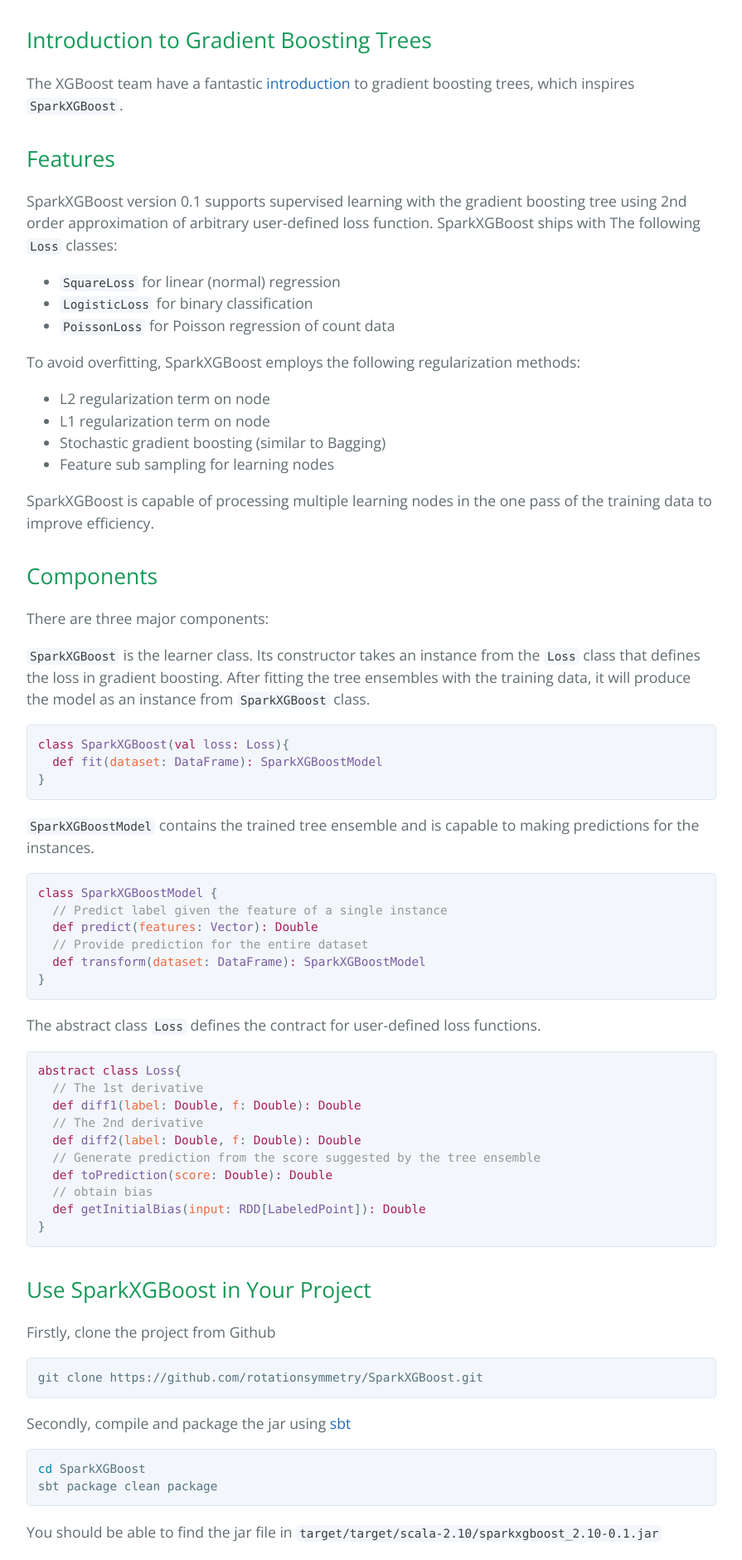
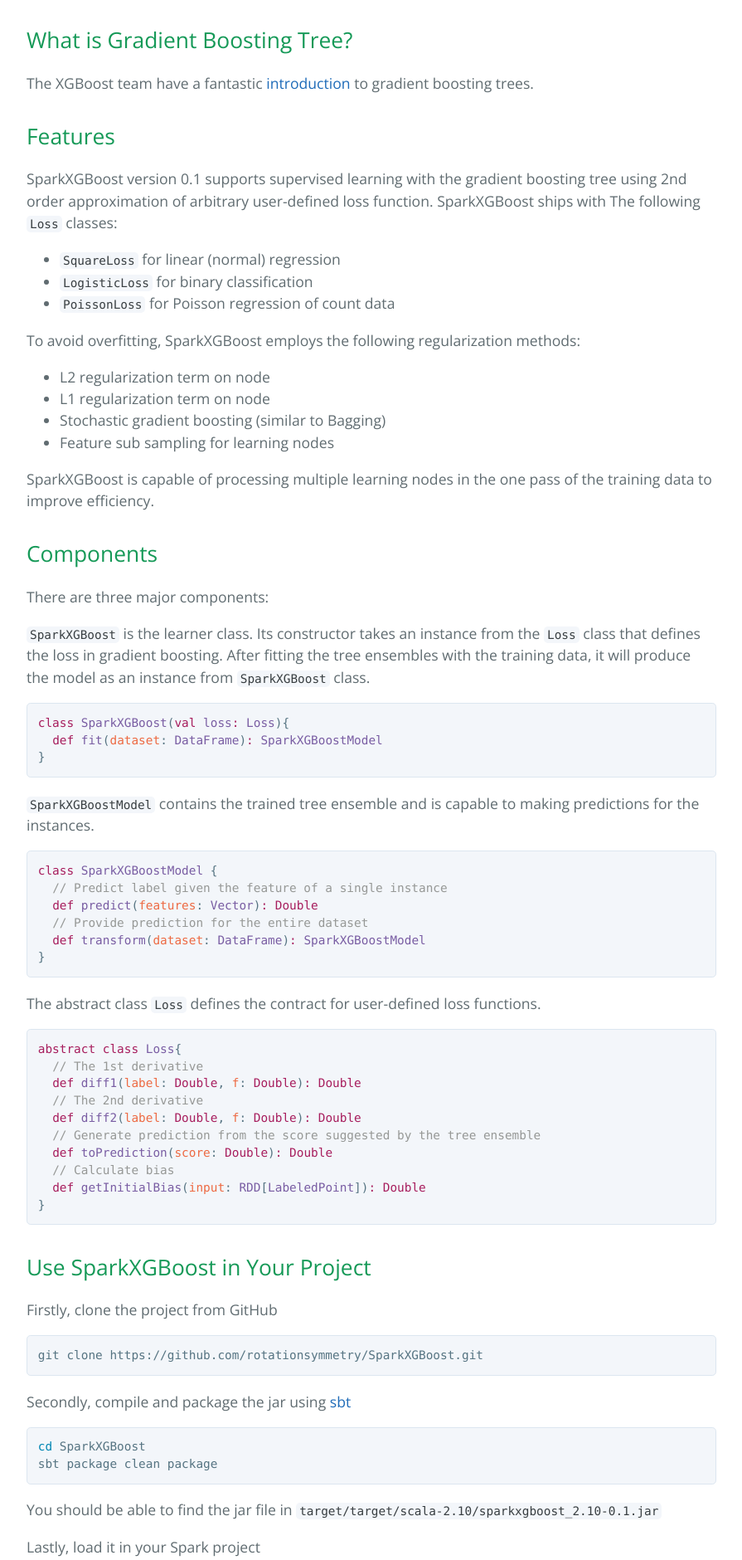
Before and after one commit to SatyaRaghuNandan/sparkxgboost, a plain HTML site: page index.html in a window 1280 px wide. Shown: the part 862-2742 px from the top of the page at 83% size, without its empty margins (192-1087 px from the left). Drawn offline with nearby package versions, Linux system fonts and the light colour scheme.

```diff
--- a/index.html
+++ b/index.html
@@ -31,9 +31,9 @@ of arbitrary user-defined loss function. SparkXGBoost is inspired by the <a href
 <a href="https://codecov.io/github/rotationsymmetry/SparkXGBoost?branch=master"><img src="https://codecov.io/github/rotationsymmetry/SparkXGBoost/coverage.svg?branch=master" alt="codecov.io"></a></p>
 
 <h2>
-<a id="introduction-to-gradient-boosting-trees" class="anchor" href="#introduction-to-gradient-boosting-trees" aria-hidden="true"><span class="octicon octicon-link"></span></a>Introduction to Gradient Boosting Trees</h2>
+<a id="what-is-gradient-boosting-tree" class="anchor" href="#what-is-gradient-boosting-tree" aria-hidden="true"><span class="octicon octicon-link"></span></a>What is Gradient Boosting Tree?</h2>
 
-<p>The XGBoost team have a fantastic <a href="http://xgboost.readthedocs.org/en/latest/model.html">introduction</a> to gradient boosting trees, which inspires <code>SparkXGBoost</code>. </p>
+<p>The XGBoost team have a fantastic <a href="http://xgboost.readthedocs.org/en/latest/model.html">introduction</a> to gradient boosting trees. </p>
 
 <h2>
 <a id="features" class="anchor" href="#features" aria-hidden="true"><span class="octicon octicon-link"></span></a>Features</h2>
@@ -89,14 +89,14 @@ of arbitrary user-defined loss function. SparkXGBoost is inspired by the <a href
   <span class="pl-k">def</span> <span class="pl-en">diff2</span>(<span class="pl-v">label</span>: <span class="pl-k">Double</span>, <span class="pl-v">f</span>: <span class="pl-k">Double</span>)<span class="pl-k">:</span> <span class="pl-k">Double</span>
   <span class="pl-c">// Generate prediction from the score suggested by the tree ensemble</span>
   <span class="pl-k">def</span> <span class="pl-en">toPrediction</span>(<span class="pl-v">score</span>: <span class="pl-k">Double</span>)<span class="pl-k">:</span> <span class="pl-k">Double</span>
-  <span class="pl-c">// obtain bias </span>
+  <span class="pl-c">// Calculate bias </span>
   <span class="pl-k">def</span> <span class="pl-en">getInitialBias</span>(<span class="pl-v">input</span>: <span class="pl-en">RDD</span>[<span class="pl-en">LabeledPoint</span>])<span class="pl-k">:</span> <span class="pl-k">Double</span>
 }</pre></div>
 
 <h2>
 <a id="use-sparkxgboost-in-your-project" class="anchor" href="#use-sparkxgboost-in-your-project" aria-hidden="true"><span class="octicon octicon-link"></span></a>Use SparkXGBoost in Your Project</h2>
 
-<p>Firstly, clone the project from Github</p>
+<p>Firstly, clone the project from GitHub</p>
 
 <div class="highlight highlight-source-shell"><pre>git clone https://github.com/rotationsymmetry/SparkXGBoost.git</pre></div>
 
@@ -150,7 +150,7 @@ sbt package clean package</pre></div>
 <p>The following parameters can be specified by the setters in <code>SXGBoost</code> .</p>
 
 <ul>
-<li>labelCol[default="label"]
+<li>labelCol [default="label"]
 
 <ul>
 <li>the name of the label column of the <code>DataFrame</code>
@@ -158,7 +158,7 @@ sbt package clean package</pre></div>
 <li>String</li>
 </ul>
 </li>
-<li>featuresCol[default="features"]
+<li>featuresCol [default="features"]
 
 <ul>
 <li>the name of the feature column of the <code>DataFrame</code>
@@ -166,7 +166,7 @@ sbt package clean package</pre></div>
 <li>String</li>
 </ul>
 </li>
-<li>numTrees[default=1]
+<li>numTrees [default=1]
 
 <ul>
 <li>number of trees to be grown in the boosting algorithm.</li>
@@ -222,7 +222,7 @@ sbt package clean package</pre></div>
 <li>Double, range: (0, 1]</li>
 </ul>
 </li>
-<li>maxConcurrentNodes[default=50]
+<li>maxConcurrentNodes [default=50]
 
 <ul>
 <li>maximal number of nodes to be process in one pass of the training data.</li>
@@ -241,7 +241,7 @@ sbt package clean package</pre></div>
 <p>The following parameters can be specified by the setters in <code>SXGBoostModel</code> .</p>
 
 <ul>
-<li>predictionCol[default="prediction"]
+<li>predictionCol [default="prediction"]
 
 <ul>
 <li>the name of the prediction column of the <code>DataFrame</code>
@@ -249,7 +249,7 @@ sbt package clean package</pre></div>
 <li>String</li>
 </ul>
 </li>
-<li>featuresCol[default="features"]
+<li>featuresCol [default="features"]
 
 <ul>
 <li>the name of the feature column of the  <code>DataFrame</code>
@@ -299,7 +299,7 @@ sbt package clean package</pre></div>
 
 <p>Many thanks for testing SparkXGBoost! </p>
 
-<p>You can file bug report or provide suggestions using <a href="https://github.com/rotationsymmetry/SparkXGBoost/issues">github issues</a>. </p>
+<p>You can file bug report or provide suggestions using <a href="https://github.com/rotationsymmetry/SparkXGBoost/issues">GitHub Issues</a>. </p>
 
 <p>If you would like to improve the codebase, please don't hesitate to submit a pull request. </p>
 
```
Also changed, not shown: params.json (+1 -1 lines).
